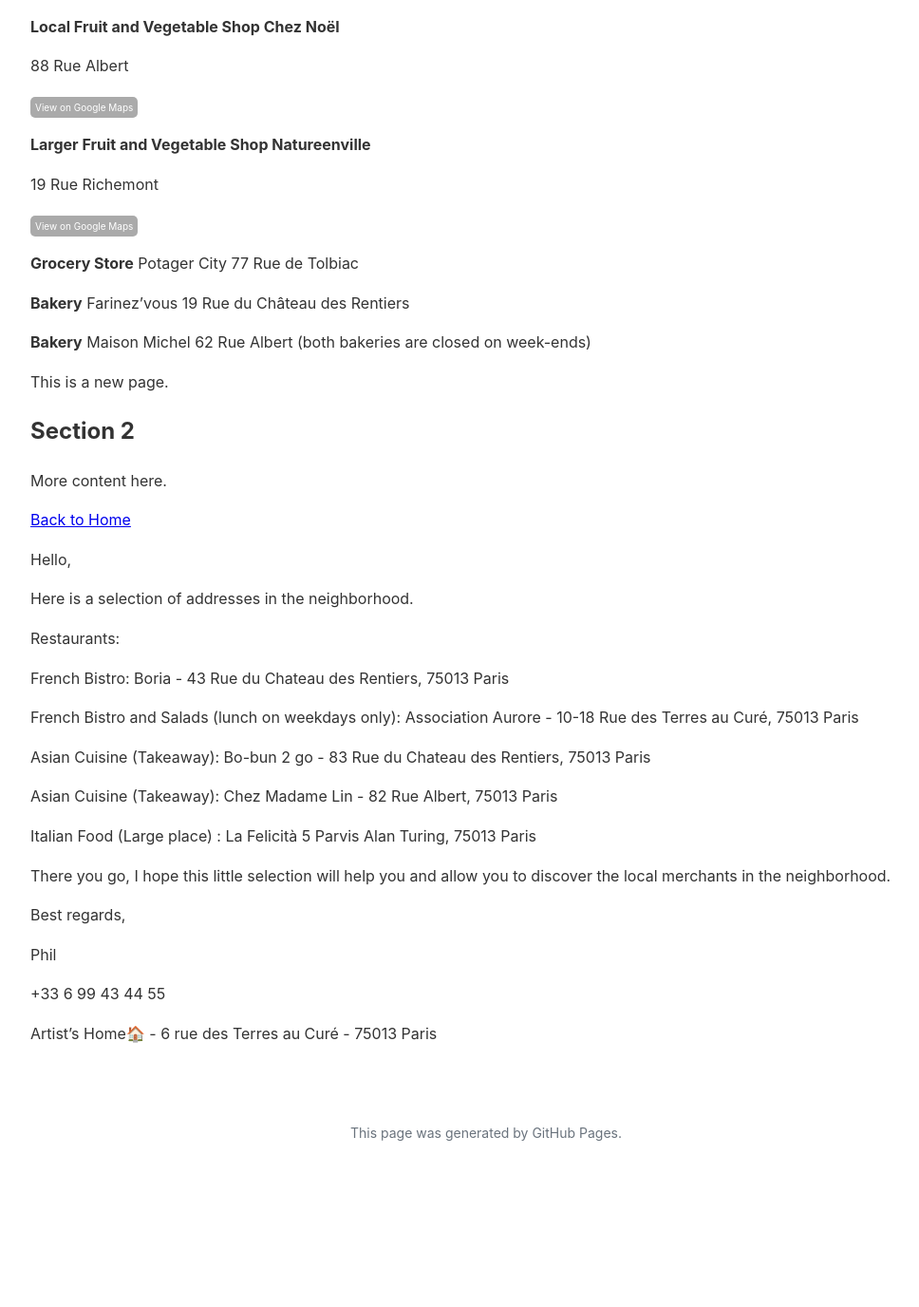
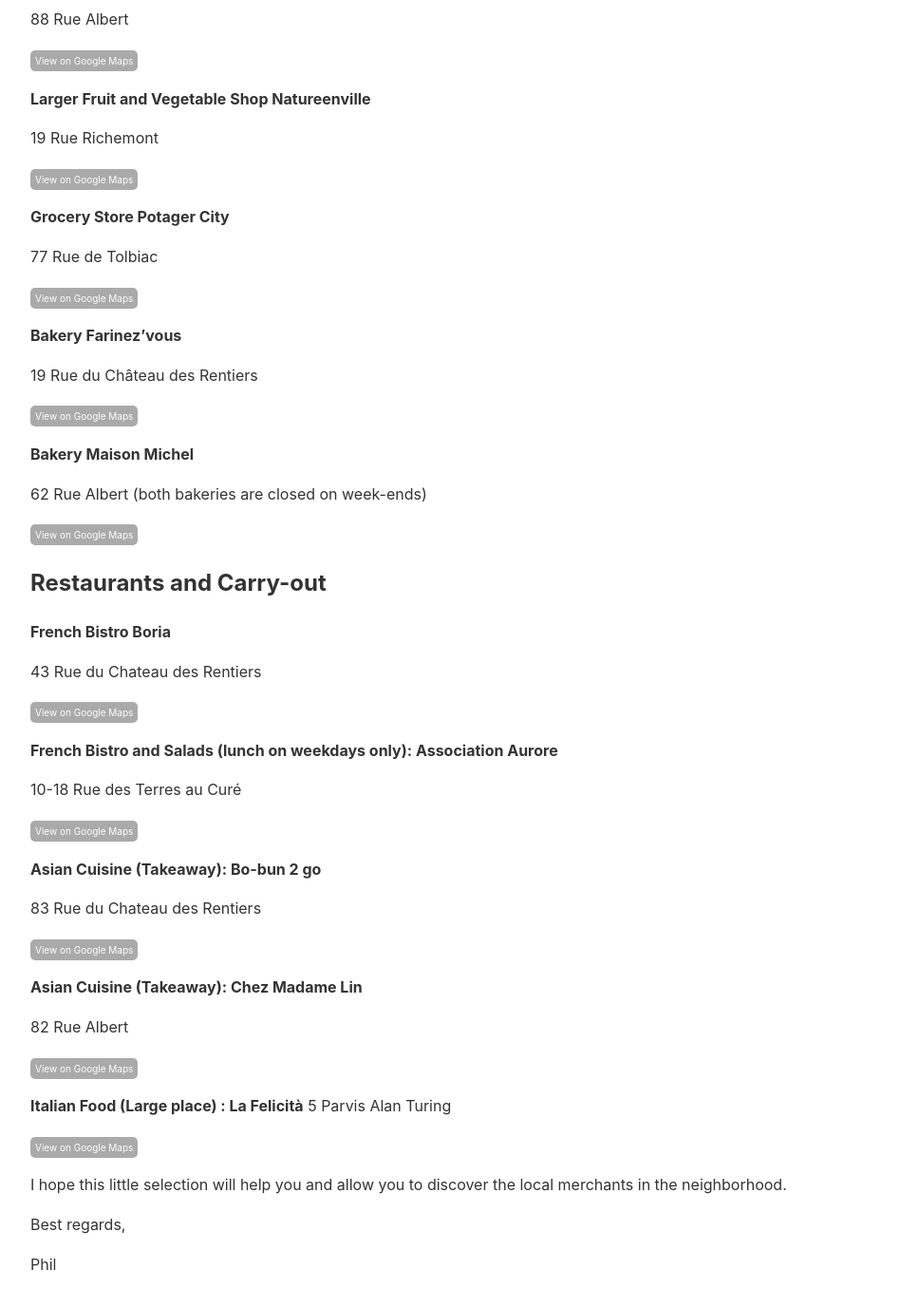
Before and after one commit to PhilAlain/tac, a Jekyll site: the page built from addresses.md, in a window 1280 px wide and 1400 px high, scrolled down 1265 px. Shown: the top 1376 px of the window at 95% size, without its empty margins (128-1096 px from the left). Built offline with Jekyll 4.4.1, drawn with Linux system fonts in a browser that asks for light colours; our own code applies the rules of GitHub Pages for plain Markdown files; before the commit the page ends 2509 px from its top, so only the background shows below that.

Commit message:
Update addresses.md

```diff
--- a/addresses.md
+++ b/addresses.md
@@ -26,7 +25,6 @@
     View on Google Maps
 </a>
 
-
 **Asian specialties, Tang Freres**
 
 168 Avenue de Choisy
@@ -35,7 +33,6 @@
     View on Google Maps
 </a>
 
-
 **Picard (Frozen Food Store)**
 
 58-60 Rue de Tolbiac
@@ -43,7 +40,6 @@
 <a href="https://maps.app.goo.gl/PG1EmW3DqwSgzJwh9" style="display:inline-block; padding:3px 5px; font-size:10px; color:#fff; background-color:#AAAAAA; text-align:center; text-decoration:none; border-radius:5px;">
     View on Google Maps
 </a>
-
 
 **Wine Shop - La Cave de Tolbiac**
 
@@ -77,43 +73,76 @@
     View on Google Maps
 </a>
 
-**Grocery Store** Potager City 77 Rue de Tolbiac
+**Grocery Store Potager City**
 
-**Bakery** Farinez'vous 19 Rue du Château des Rentiers
+77 Rue de Tolbiac
 
-**Bakery** Maison Michel 62 Rue Albert (both bakeries are closed on week-ends)
+<a href="https://maps.app.goo.gl/ZhyMK22JdFuQAYoH7" style="display:inline-block; padding:3px 5px; font-size:10px; color:#fff; background-color:#AAAAAA; text-align:center; text-decoration:none; border-radius:5px;">
+    View on Google Maps
+</a>
+
+**Bakery Farinez'vous**
+
+19 Rue du Château des Rentiers
+
+<a href="https://maps.app.goo.gl/gxTHK5LKn9zM6jXg7" style="display:inline-block; padding:3px 5px; font-size:10px; color:#fff; background-color:#AAAAAA; text-align:center; text-decoration:none; border-radius:5px;">
+    View on Google Maps
+</a>
+
+**Bakery Maison Michel**
+
+62 Rue Albert (both bakeries are closed on week-ends)
+
+<a href="https://maps.app.goo.gl/1RFezMMpUeUTSsfg8" style="display:inline-block; padding:3px 5px; font-size:10px; color:#fff; background-color:#AAAAAA; text-align:center; text-decoration:none; border-radius:5px;">
+    View on Google Maps
+</a>
 
 
-This is a new page.
+## Restaurants and Carry-out ##
 
-## Section 2
-More content here.
+**French Bistro Boria**
 
-[Back to Home](index.html)
+43 Rue du Chateau des Rentiers
+
+<a href="https://maps.app.goo.gl/HZgn9QE4pjNfWB2q7" style="display:inline-block; padding:3px 5px; font-size:10px; color:#fff; background-color:#AAAAAA; text-align:center; text-decoration:none; border-radius:5px;">
+    View on Google Maps
+</a>
+
+**French Bistro and Salads (lunch on weekdays only): Association Aurore**
+
+10-18 Rue des Terres au Curé
+
+<a href="https://maps.app.goo.gl/B7mGbHX94DUh8Jvt6" style="display:inline-block; padding:3px 5px; font-size:10px; color:#fff; background-color:#AAAAAA; text-align:center; text-decoration:none; border-radius:5px;">
+    View on Google Maps
+</a>
+
+**Asian Cuisine (Takeaway): Bo-bun 2 go**
+
+83 Rue du Chateau des Rentiers
+
+<a href="https://maps.app.goo.gl/qMaNb7zSmaupjBBV8" style="display:inline-block; padding:3px 5px; font-size:10px; color:#fff; background-color:#AAAAAA; text-align:center; text-decoration:none; border-radius:5px;">
+    View on Google Maps
+</a>
+
+**Asian Cuisine (Takeaway): Chez Madame Lin**
+
+82 Rue Albert
+
+<a href="https://maps.app.goo.gl/vykddLTcJNB5PYnaA" style="display:inline-block; padding:3px 5px; font-size:10px; color:#fff; background-color:#AAAAAA; text-align:center; text-decoration:none; border-radius:5px;">
+    View on Google Maps
+</a>
+
+**Italian Food (Large place) : La Felicità**
+5 Parvis Alan Turing
+
+<a href="https://maps.app.goo.gl/CvfZzfwVJZcpQxqw9" style="display:inline-block; padding:3px 5px; font-size:10px; color:#fff; background-color:#AAAAAA; text-align:center; text-decoration:none; border-radius:5px;">
+    View on Google Maps
+</a>
 
 
-Hello,
 
-Here is a selection of addresses in the neighborhood.
-
-Restaurants:
-
-French Bistro: Boria - 43 Rue du Chateau des Rentiers, 75013 Paris
-
-French Bistro and Salads (lunch on weekdays only): Association Aurore - 10-18 Rue des Terres au Curé, 75013 Paris
-
-Asian Cuisine (Takeaway): Bo-bun 2 go - 83 Rue du Chateau des Rentiers, 75013 Paris
-
-Asian Cuisine (Takeaway): Chez Madame Lin - 82 Rue Albert, 75013 Paris
-
-Italian Food (Large place) : La Felicità 5 Parvis Alan Turing, 75013 Paris
-
-There you go, I hope this little selection will help you and allow you to discover the local merchants in the neighborhood.
+I hope this little selection will help you and allow you to discover the local merchants in the neighborhood.
 
 Best regards,
 
 Phil
-
-+33 6 99 43 44 55
-
-Artist's Home🏠 - 6 rue des Terres au Curé - 75013 Paris
```
Also changed, not shown: other parts of addresses.md (+1 -2 lines).
